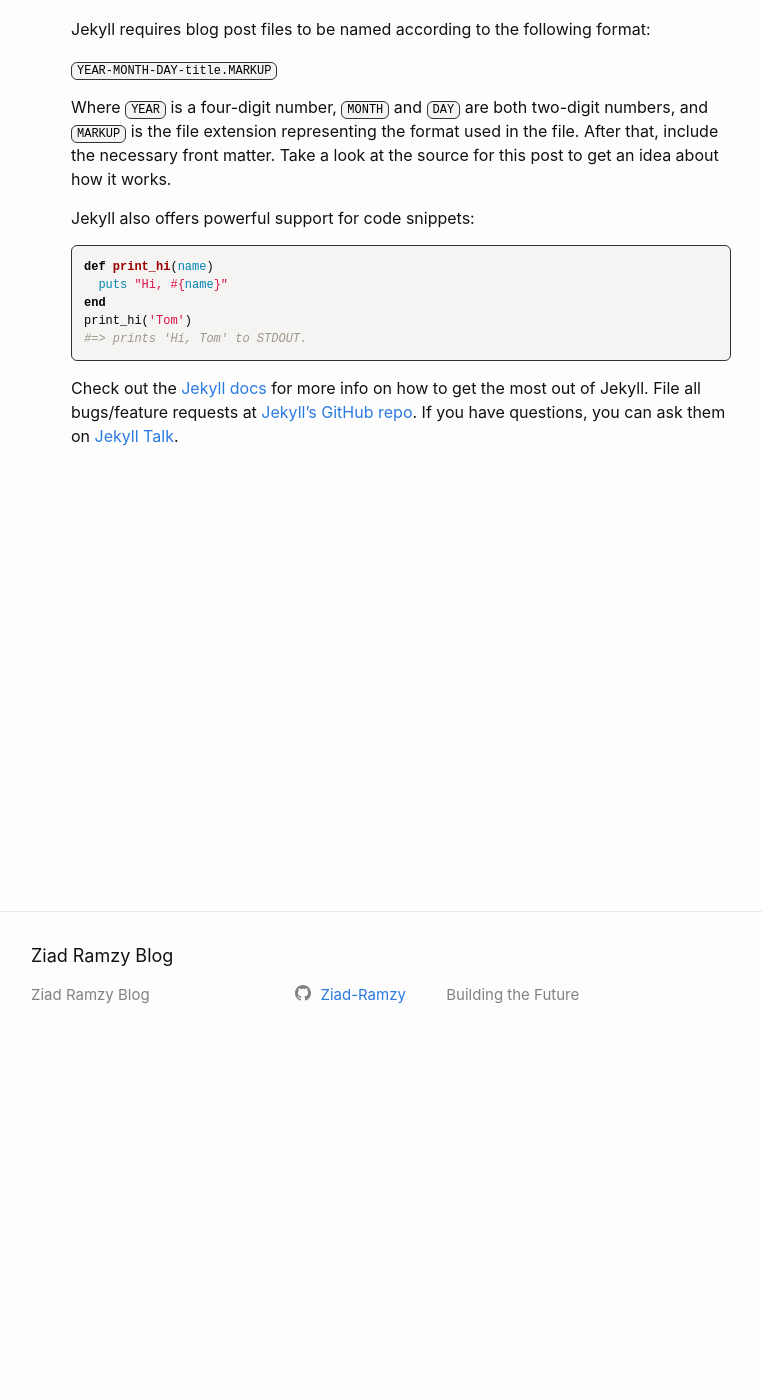
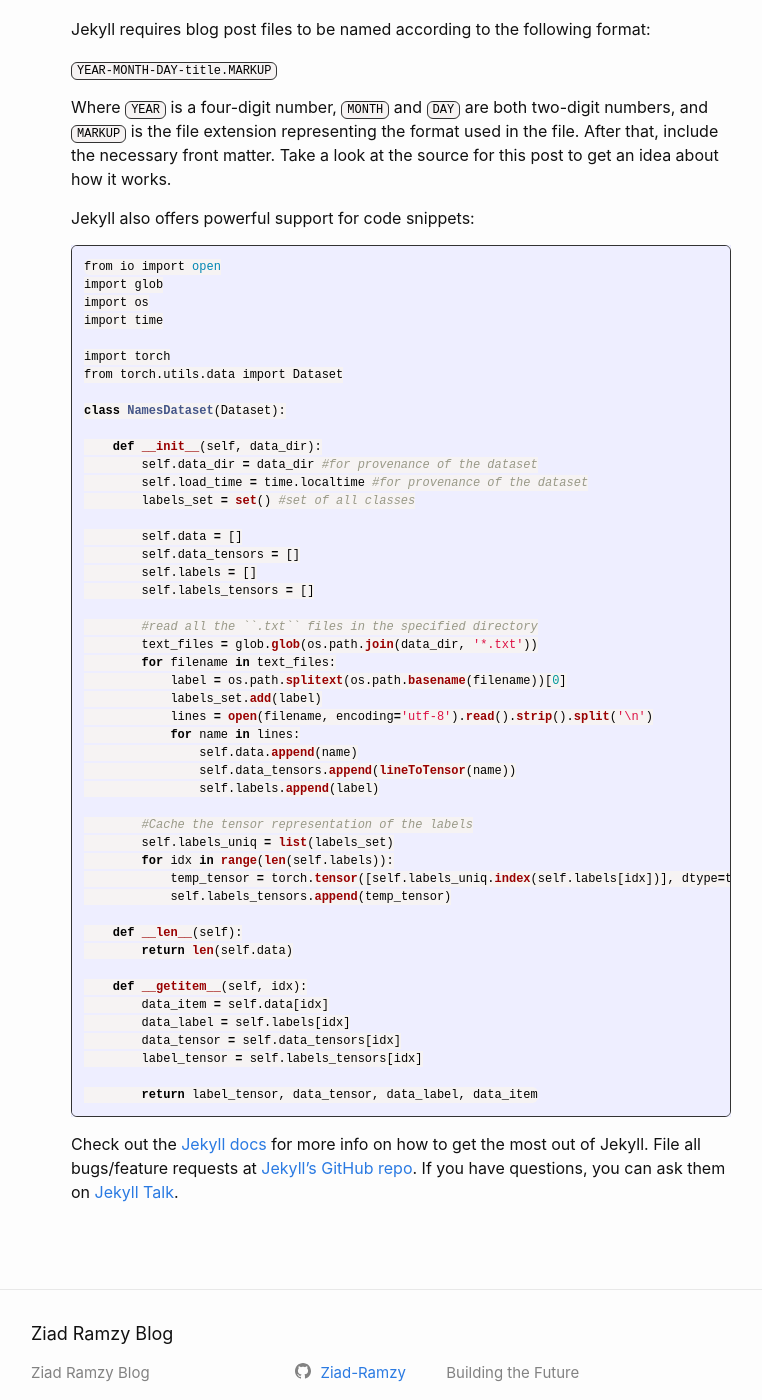
Before and after one commit to Ziad-Ramzy/ziad-ramzy.github.io, a Jekyll site: the page built from _posts/2025-08-07-welcome-to-jekyll.markdown, in a window 1280 px wide and 1400 px high, scrolled down 334 px. Shown: the whole window, without its empty margins (239-1001 px from the left). Built offline with Jekyll 4.4.1, drawn with Linux system fonts in a browser that asks for light colours.

Commit message:
some customizations

````diff
--- a/_posts/2025-08-07-welcome-to-jekyll.markdown
+++ b/_posts/2025-08-07-welcome-to-jekyll.markdown
@@ -14,13 +14,55 @@ Where `YEAR` is a four-digit number, `MONTH` and `DAY` are both two-digit number
 
 Jekyll also offers powerful support for code snippets:
 
-{% highlight ruby %}
-def print_hi(name)
-  puts "Hi, #{name}"
-end
-print_hi('Tom')
-#=> prints 'Hi, Tom' to STDOUT.
-{% endhighlight %}
+```python
+from io import open
+import glob
+import os
+import time
+
+import torch
+from torch.utils.data import Dataset
+
+class NamesDataset(Dataset):
+
+    def __init__(self, data_dir):
+        self.data_dir = data_dir #for provenance of the dataset
+        self.load_time = time.localtime #for provenance of the dataset
+        labels_set = set() #set of all classes
+
+        self.data = []
+        self.data_tensors = []
+        self.labels = []
+        self.labels_tensors = []
+
+        #read all the ``.txt`` files in the specified directory
+        text_files = glob.glob(os.path.join(data_dir, '*.txt'))
+        for filename in text_files:
+            label = os.path.splitext(os.path.basename(filename))[0]
+            labels_set.add(label)
+            lines = open(filename, encoding='utf-8').read().strip().split('\n')
+            for name in lines:
+                self.data.append(name)
+                self.data_tensors.append(lineToTensor(name))
+                self.labels.append(label)
+
+        #Cache the tensor representation of the labels
+        self.labels_uniq = list(labels_set)
+        for idx in range(len(self.labels)):
+            temp_tensor = torch.tensor([self.labels_uniq.index(self.labels[idx])], dtype=torch.long)
+            self.labels_tensors.append(temp_tensor)
+
+    def __len__(self):
+        return len(self.data)
+
+    def __getitem__(self, idx):
+        data_item = self.data[idx]
+        data_label = self.labels[idx]
+        data_tensor = self.data_tensors[idx]
+        label_tensor = self.labels_tensors[idx]
+
+        return label_tensor, data_tensor, data_label, data_item
+```
 
 Check out the [Jekyll docs][jekyll-docs] for more info on how to get the most out of Jekyll. File all bugs/feature requests at [Jekyll’s GitHub repo][jekyll-gh]. If you have questions, you can ask them on [Jekyll Talk][jekyll-talk].
 
````
